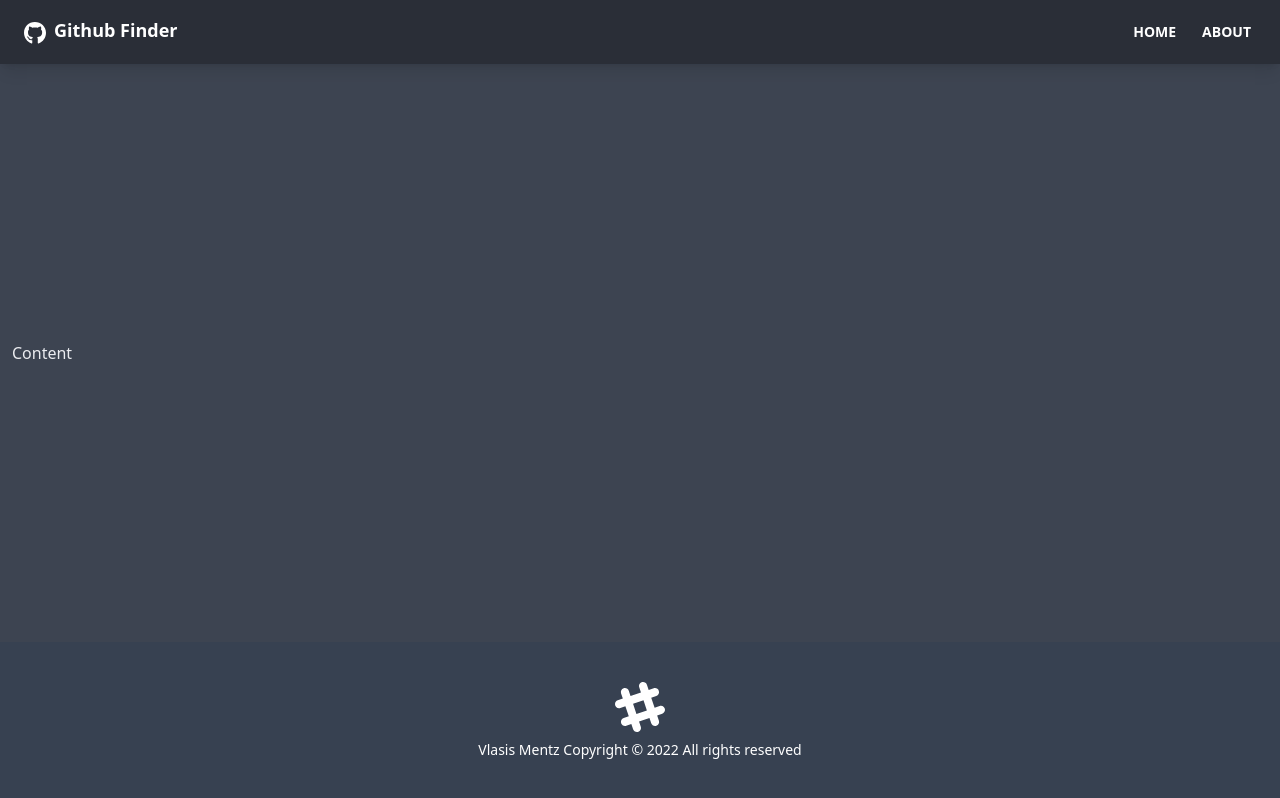
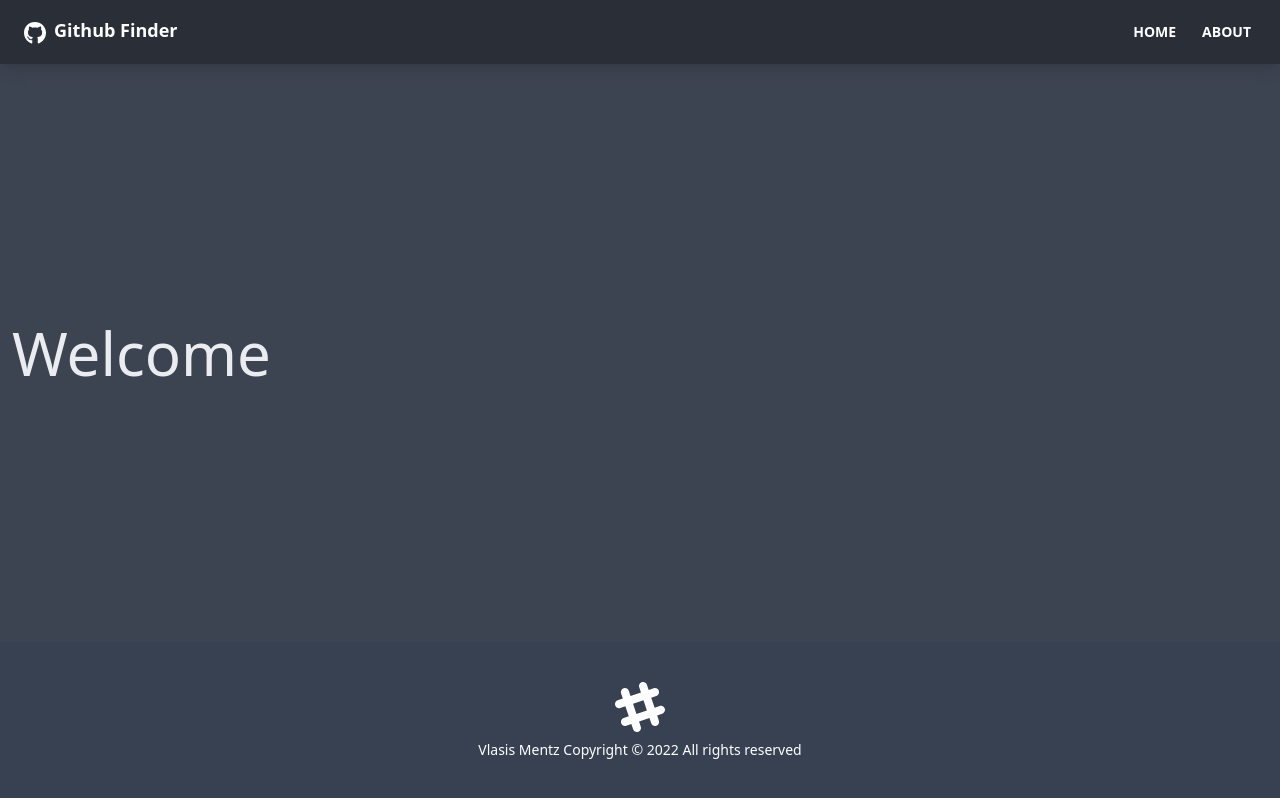
Before and after one commit to VlasisMentz/github-finder, a React (Create React App) app: page / in a window 1280 px wide. Built offline with nearby package versions, Linux system fonts and the light colour scheme.

Commit message:
start creation of routes

```diff
--- a/src/App.js
+++ b/src/App.js
@@ -1,13 +1,23 @@
-import { BrowserRouter as Router, Route } from 'react-router-dom';
+import { BrowserRouter as Router, Route, Routes } from 'react-router-dom';
 import Navbar from './components/layout/Navbar';
 import Footer from './components/layout/Footer';
+import Home from './pages/Home';
+import About from './pages/About';
+import NotFound from './pages/NotFound';
 
 function App() {
   return (
     <Router>
       <div className='flex flex-col justify-between h-screen'>
         <Navbar />
-        <main className='container mx-auto px-3 pb-12'>Content</main>
+        <main className='container mx-auto px-3 pb-12'>
+          <Routes>
+            <Route path='/' element={<Home />} />
+            <Route path='/about' element={<About />} />
+            <Route path='/notfound' element={<NotFound />} />
+            <Route path='*' element={<NotFound />} />
+          </Routes>
+        </main>
         <Footer />
       </div>
     </Router>
--- /dev/null
+++ b/src/pages/About.jsx
@@ -0,0 +1,5 @@
+function About() {
+  return <div>About</div>;
+}
+
+export default About;
--- /dev/null
+++ b/src/pages/Home.jsx
@@ -0,0 +1,9 @@
+function Home() {
+  return (
+    <div>
+      <h1 className='text-6xl'>Welcome</h1>
+    </div>
+  );
+}
+
+export default Home;
--- /dev/null
+++ b/src/pages/NotFound.jsx
@@ -0,0 +1,5 @@
+function NotFound() {
+  return <div>Not Found</div>;
+}
+
+export default NotFound;
```
